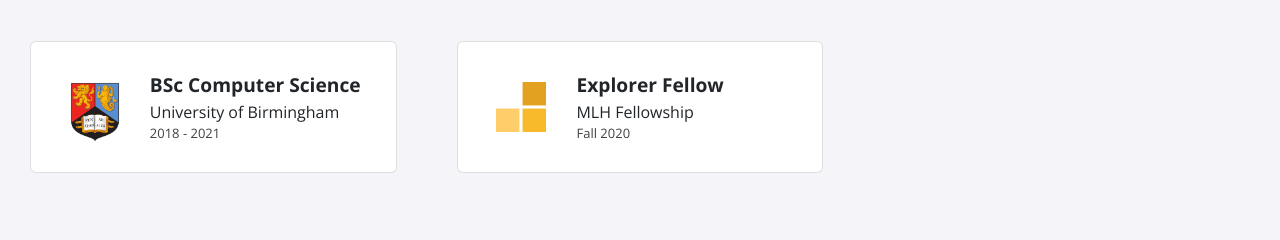
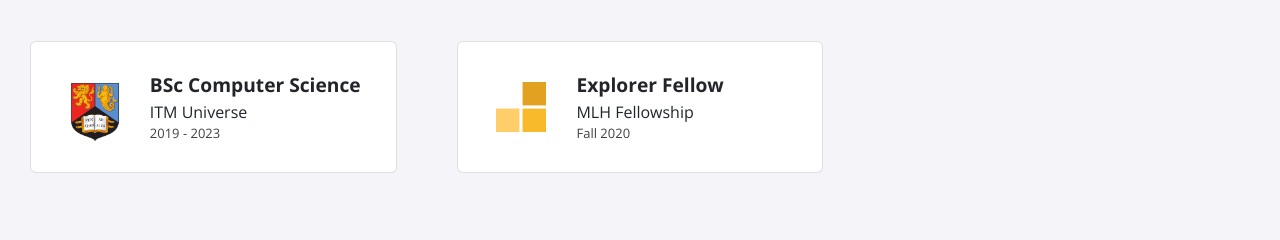
Before and after one commit to ThanoS-max/ThanoS-max.github.io, a Jekyll site: the page built from index.html, in a window 1280 px wide. Shown: the part 1099-1339 px from the top of the page. Built offline with Jekyll 4.4.1, drawn with Linux system fonts in a browser that asks for light colours; nearby versions of some CDN libraries.

Commit message:
Update education.yml

```diff
--- a/_data/education.yml
+++ b/_data/education.yml
@@ -1,6 +1,6 @@
 - course: BSc Computer Science
-  institute: University of Birmingham
-  dates: 2018 - 2021
+  institute: ITM Universe
+  dates: 2019 - 2023
   logo: uob.png
 
 - course: Explorer Fellow
```
